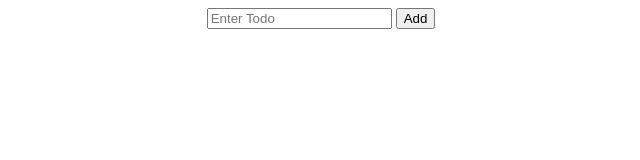
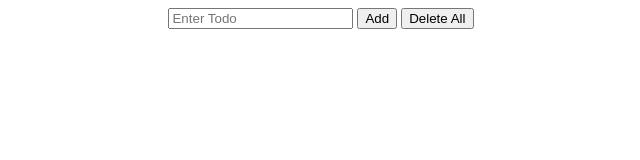
Before and after one commit to Fahad-Rafiq06/ToDo-JS, a plain HTML site: page index.html in a window 1280 px wide. Shown: the whole page, without its empty margins (319-959 px from the left). Drawn offline with Linux system fonts and the light colour scheme.

Commit message:
Update index.html

```diff
--- a/index.html
+++ b/index.html
@@ -11,6 +11,7 @@
     <div>
         <input placeholder="Enter Todo" type="text" id="todo-item">
         <button onclick="addtodo()">Add</button>
+        <button onclick="dltall()">Delete All</button>
     </div>
     <div>
         <ul id="list">
```
